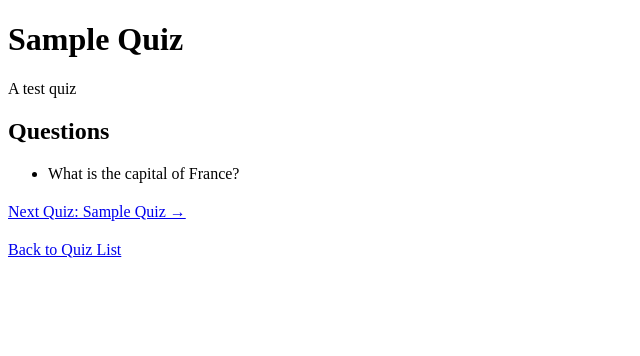
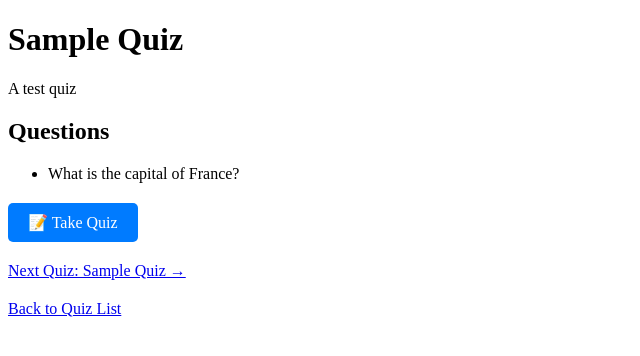
Before and after one commit to NohaZak/Quizify, a Django app: page /1/ in a window 1280 px wide. Shown: the top 356 px of the page, without its empty margins (0-640 px from the left). Run offline with Django 5.2, Linux system fonts and the light colour scheme; data comes from the database, SQL or seed files in the repository.

Commit message:
Feature: Added 'Take Quiz' button on each quiz detail page for direct navigation

```diff
--- a/quizzes/templates/quizzes/quiz_detail.html
+++ b/quizzes/templates/quizzes/quiz_detail.html
@@ -15,6 +15,14 @@
             <li>{{ question.text }}</li>
         {% endfor %}
     </ul>
+
+    <!-- Take Quiz Button -->
+    <div style="margin-top: 20px;">
+        <a href="{% url 'take_quiz' quiz.id %}"
+           style="display: inline-block; padding: 10px 20px; background-color: #007bff; color: #fff; text-decoration: none; border-radius: 5px;">
+            📝 Take Quiz
+        </a>
+    </div>
 
     <!-- Navigation Buttons -->
     <div style="margin-top: 20px;">
```
